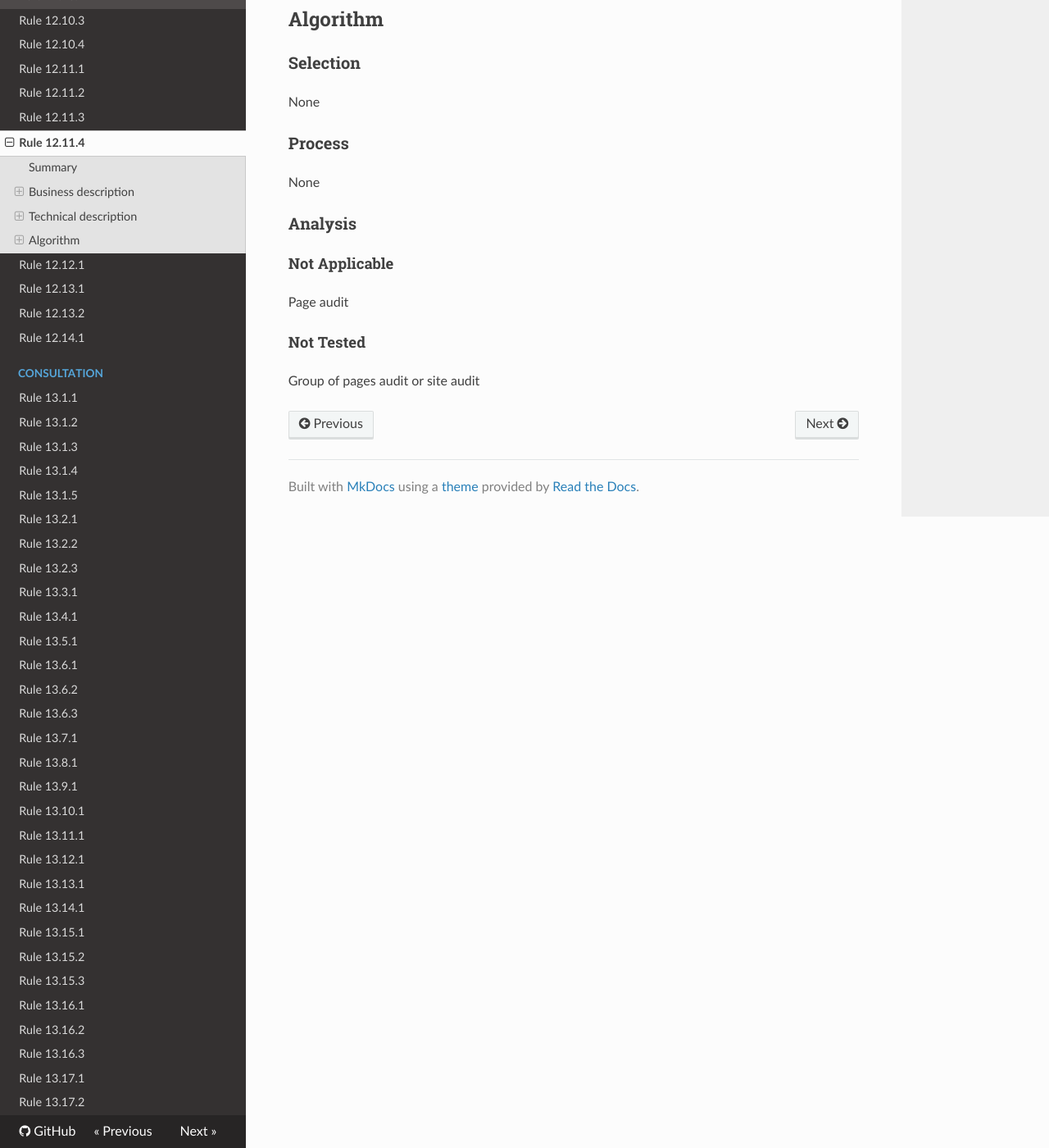
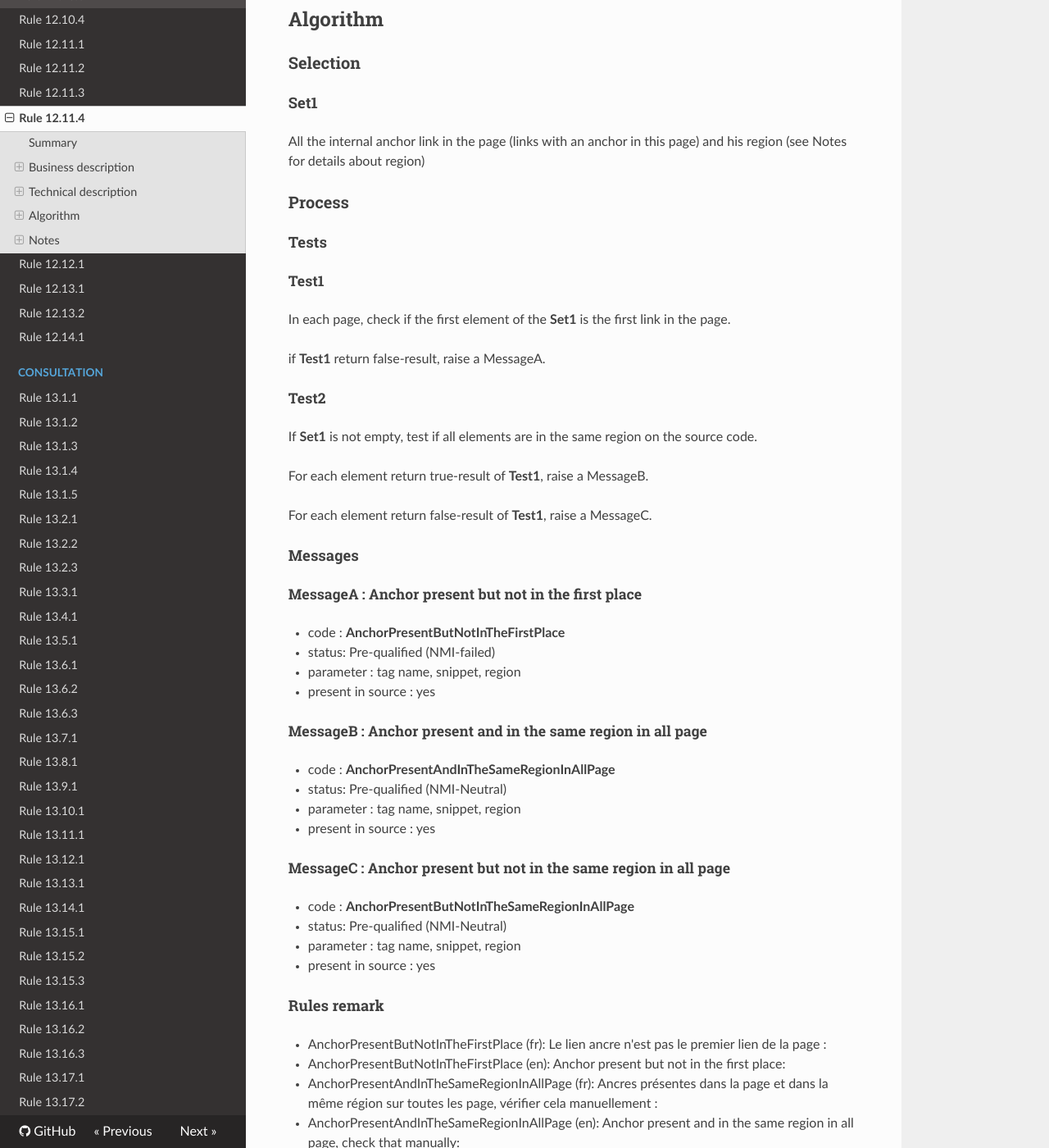
Before and after one commit to Tanaguru/RGAA3-2016, an MkDocs documentation site: the page built from docs/Rule-12-11-4.md, in a window 1280 px wide and 1400 px high, scrolled down 1101 px. Shown: the whole window at 82% size. Built offline with MkDocs 1.6.1, drawn with Linux system fonts in a browser that asks for light colours; nearby versions of some CDN libraries; old or Windows-style settings are respelled for this version of MkDocs; some of the changed text lies outside the part shown.

Commit message:
Update tests 12.11.4

```diff
--- a/docs/Rule-12-11-4.md
+++ b/docs/Rule-12-11-4.md
@@ -8,11 +8,11 @@ This test is of site scope or group of pages scope. When requesting a page audit
 
 ### Criterion
 
-[12.11](http://references.modernisation.gouv.fr/referentiel-technique-0#crit-12-11)
+[12.11](http://references.modernisation.gouv.fr/rgaa/criteres.html#crit-12-11)
 
 ###Test
 
-[12.11.4](http://references.modernisation.gouv.fr/referentiel-technique-0#test-12-11-4)
+[12.11.4](http://references.modernisation.gouv.fr/rgaa/criteres.html#test-12-11-4)
 
 ### Description
 
@@ -20,7 +20,7 @@ Dans chaque ensemble de pages, les <a href="http://references.modernisation.gouv
 
  *  Chaque lien est situ&eacute; &agrave; la m&ecirc;me place dans la pr&eacute;sentation
  *  Chaque lien se pr&eacute;sente toujours dans le m&ecirc;me ordre relatif dans le code source
- * Chaque lien est visible &agrave; la prise de focus de tabulation au moins
+ * 	Chaque lien est visible &agrave; la prise de focus de tabulation au moins
 
 
 ### Level
@@ -41,18 +41,88 @@ Dans chaque ensemble de pages, les <a href="http://references.modernisation.gouv
 
 ### Selection
 
-None
+#### Set1
+
+All the internal anchor link in the page (links with an anchor in this page) and his region (see Notes for details about region)
 
 ### Process
 
-None
+#### Tests
+
+##### Test1
+
+In each page, check if the first element of the **Set1** is the first link in the page.
+
+if **Test1** return false-result, raise a MessageA.
+
+##### Test2
+
+If **Set1** is not empty, test if all elements are in the same region on the source code.
+
+For each element return true-result of **Test1**, raise a MessageB.
+
+For each element return false-result of **Test1**, raise a MessageC.
+
+#### Messages
+
+##### MessageA : Anchor present but not in the first place
+
+-    code : **AnchorPresentButNotInTheFirstPlace**
+-    status: Pre-qualified (NMI-failed)
+-    parameter : tag name, snippet, region
+-    present in source : yes
+
+##### MessageB : Anchor present and in the same region in all page
+
+-    code : **AnchorPresentAndInTheSameRegionInAllPage**
+-    status: Pre-qualified (NMI-Neutral)
+-    parameter : tag name, snippet, region
+-    present in source : yes
+
+##### MessageC : Anchor present but not in the same region in all page
+
+-    code : **AnchorPresentButNotInTheSameRegionInAllPage**
+-    status: Pre-qualified (NMI-Neutral)
+-    parameter : tag name, snippet, region
+-    present in source : yes
+
+#### Rules remark
+
+ * AnchorPresentButNotInTheFirstPlace (fr): Le lien ancre n'est pas le premier lien de la page :
+ * AnchorPresentButNotInTheFirstPlace (en): Anchor present but not in the first place:
+
+ * AnchorPresentAndInTheSameRegionInAllPage (fr): Ancres pr&eacute;sentes dans la page et dans la m&ecirc;me r&eacute;gion sur toutes les page, v&eacute;rifier cela manuellement :
+ * AnchorPresentAndInTheSameRegionInAllPage (en): Anchor present and in the same region in all page, check that manually:
+
+ * AnchorPresentButNotInTheSameRegionInAllPage (fr): Ancres pr&eacute;sentes dans la page, mais pas dans la m&ecirc;me r&eacute;gion sur toutes les page, v&eacute;rifier cela manuellement :
+ * AnchorPresentButNotInTheSameRegionInAllPage (en): Anchor present but not in the same region in all page, check that manually:
+
+### Accede Web guidelines
+
+ * Rgaa32016-12-11-4-Accedeweb-HTML-12-2
 
 ### Analysis
 
 #### Not Applicable
 
-Page audit
+Pages has no anchor (**Set1** is empty)
 
-#### Not Tested
+#### Pre-qualified
 
-Group of pages audit or site audit
+In all other cases
+
+## Notes
+
+### Region
+
+Region or section is not a generic container element. When an element is needed only for styling purposes or as a convenience for scripting, authors are encouraged to use the div element instead.
+
+Ex :
+ * body
+ * article
+ * section
+ * nav
+ * aside
+ * header
+ * footer
+ * address
```
Also changed, not shown: 3 other files.
